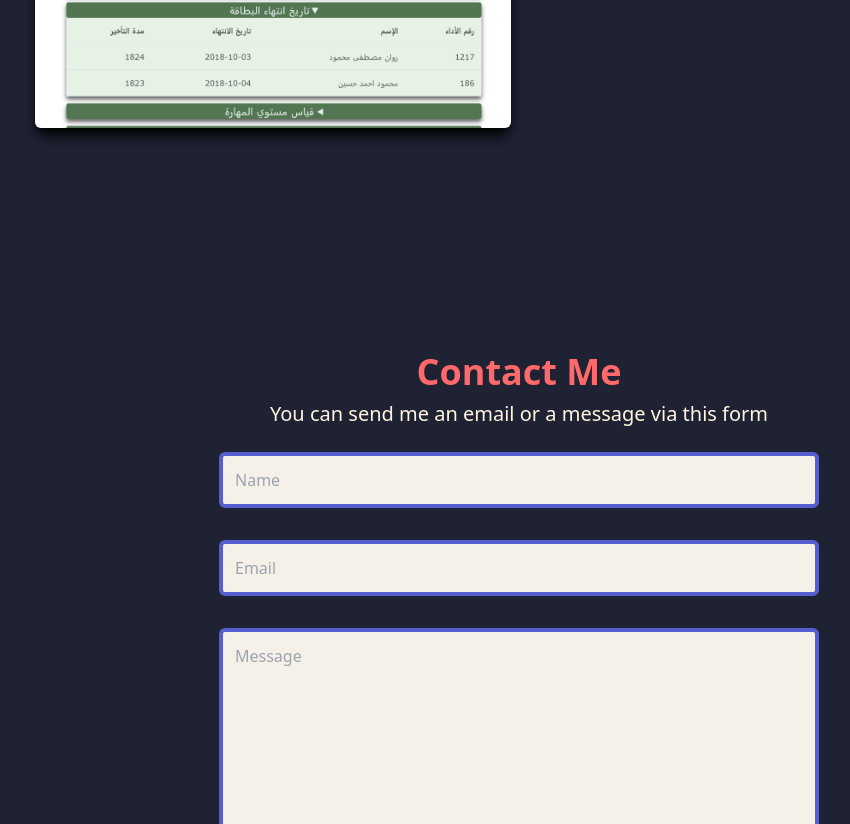
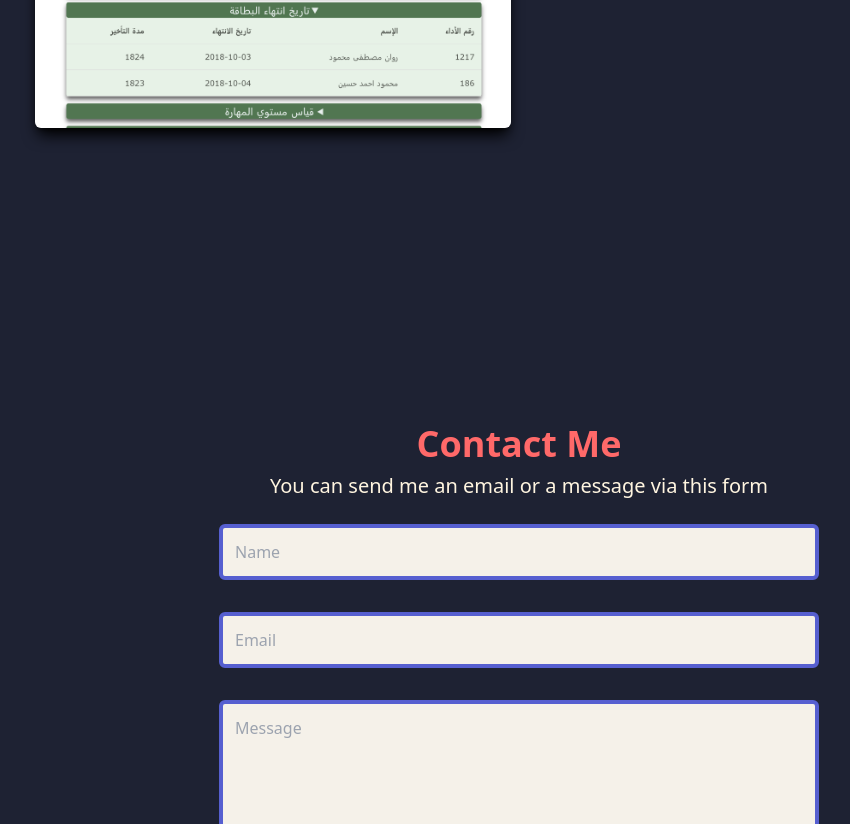
Before and after one commit to fatmaebrahim/myportfolio, a React (Create React App) app: page / in a window 1280 px wide. Shown: the part 3076-3900 px from the top of the page, without its empty margins (121-971 px from the left). Built offline with nearby package versions, Linux system fonts and the light colour scheme.

Commit message:
2-10 version

```diff
--- a/src/Components/Contact.jsx
+++ b/src/Components/Contact.jsx
@@ -44,7 +44,7 @@ const Contact = () => {
   return (
     <div name='contact' className='h-[screen] w-full bg-[#1E2233]  flex justify-center items-center'>
 
-      <form onSubmit={onSubmit} action="" className='text-[#1E2233] max-w-[600px] mx-4 my-7 flex flex-col w-full justify-center items-center '>
+      <form onSubmit={onSubmit} action="" className='text-[#1E2233] max-w-[600px] mx-4 mt-[100px] flex flex-col w-full justify-center items-center '>
         <div>
         <p className=' mt-[200px] text-[#FF6969] text-4xl text-center  font-semibold'>Contact Me</p>
         <p className='text-xl text-center text-[#FFF5E0] py-2'>You can send me an email or a message via this form</p>
```
